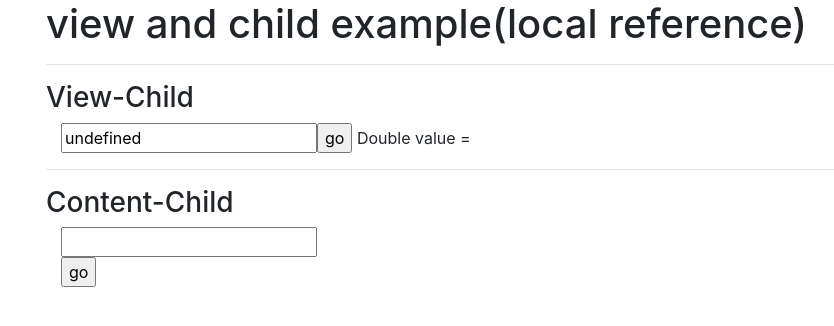
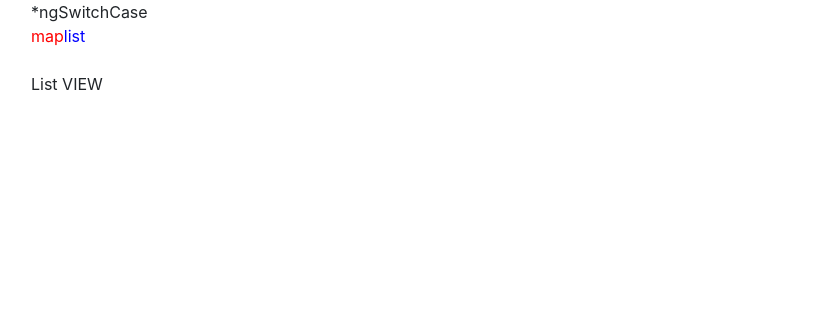
Before and after one commit to CodeKul/Mean-depot-1112-18JUN18-Angular, an Angular app: page / in a window 1280 px wide. Shown: the top 326 px of the page, without its empty margins (54-888 px from the left). Built offline with nearby package versions, Linux system fonts and the light colour scheme.

Commit message:
directives  *ngIf and *ngSwitchCase

```diff
--- a/src/app/app.component.html
+++ b/src/app/app.component.html
@@ -3,7 +3,8 @@
       <div class="row">
             <div class="col-lg-12">
                   <!-- <app-databinding></app-databinding>  -->
-                  <app-view-content-child></app-view-content-child>
+                  <!-- <app-view-content-child></app-view-content-child> -->
+                  <app-directives></app-directives>
 
             </div>
       </div>
--- a/src/app/app.module.ts
+++ b/src/app/app.module.ts
@@ -9,6 +9,7 @@ import { FormsModule, ReactiveFormsModule } from '@angular/forms';
 import { ViewContentChildComponent } from './view-content-child/view-content-child.component';
 import { ViewChildComponent } from './view-content-child/view-child.component';
 import { ContentChildComponent } from './view-content-child/content-child.component';
+import { DirectivesComponent } from './directives/directives.component';
 
 
 
@@ -25,6 +26,7 @@ import { ContentChildComponent } from './view-content-child/content-child.compon
     ViewContentChildComponent,
     ViewChildComponent,
     ContentChildComponent,
+    DirectivesComponent,
 
   ],
   imports: [
--- /dev/null
+++ b/src/app/directives/directives.component.html
@@ -0,0 +1,44 @@
+<!-- <div *ngIf="course.length>0">
+  list of course
+</div>
+<div *ngIf="course.length==0">
+   no  list course
+ </div>  -->
+ <!-- <ng-template #noCourse>
+    no  list course
+ </ng-template>
+ <ng-template #Course>
+     list course
+ </ng-template> -->
+
+<!-- <div [hidden]="course.length>0">
+  list of courses
+</div>
+<div [hidden]="course.length==0">
+  no list of courses
+</div>  -->
+
+
+<div>
+  *ngSwitchCase
+</div>
+
+<ul class="nav nav-pills">
+  <li [class.active]="viewMode=='map'" style="color:red"><a (click)="viewMode='map'">map</a></li>
+  <br>
+  <br>
+  <li [class.active]="viewMode=='list'" style="color:blue"> <a (click)="viewMode='list'">list</a></li>
+</ul>
+<div [ngSwitch]="viewMode">
+  <div *ngSwitchCase ="'map'">
+     MAP VIEW
+  </div>
+  <div *ngSwitchCase ="'list'">
+      List VIEW
+  </div >
+  <div *ngSwitchDefault>
+      OTHERWISE
+  </div>
+
+
+</div>
--- /dev/null
+++ b/src/app/directives/directives.component.ts
@@ -0,0 +1,16 @@
+import { Component, OnInit } from '@angular/core';
+
+@Component({
+  selector: 'app-directives',
+  templateUrl: './directives.component.html',
+  styleUrls: ['./directives.component.css']
+})
+export class DirectivesComponent implements OnInit {
+
+  constructor() { }
+  // course = [1,2];
+  viewMode ="list";
+  ngOnInit() {
+  }
+
+}
```
Also changed, not shown: src/app/directives/directives.component.css (added), 1 other file (tests, documents, lock files or other folders).
